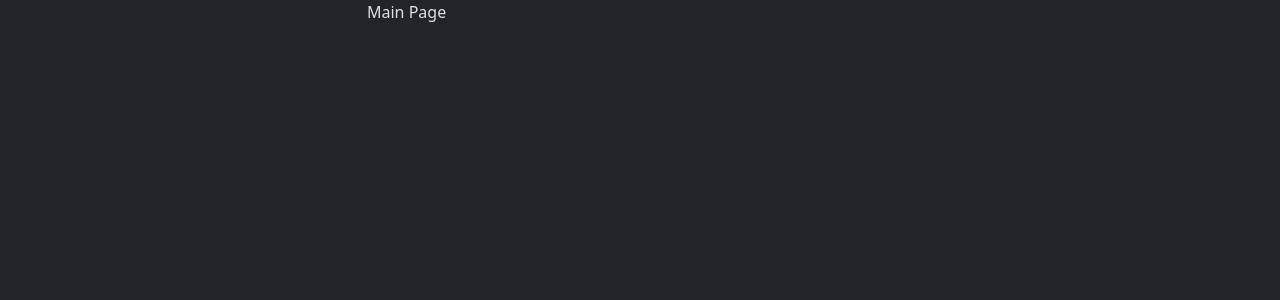
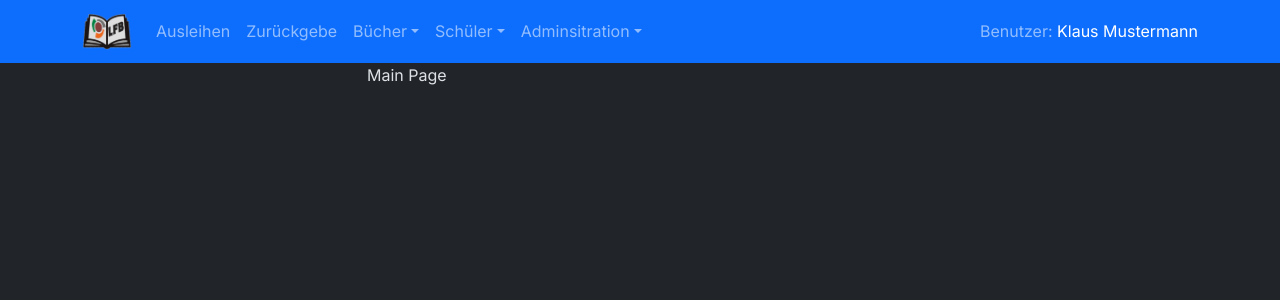
Before and after one commit to blackbyte9/lfs-next, a Next.js app: page / in a window 1280 px wide. Shown: the top 300 px of the page. Built offline with nearby package versions, Linux system fonts and the light colour scheme.

Commit message:
Font and first Nav

```diff
--- a/src/app/layout.tsx
+++ b/src/app/layout.tsx
@@ -1,6 +1,7 @@
 import type { Metadata } from "next";
 import 'bootstrap/dist/css/bootstrap.min.css';
 import "./globals.css";
+import { inter } from '@/ui/fonts';
 
 export const metadata: Metadata = {
   title: "LFS Vöhringen",
@@ -14,7 +15,7 @@ export default function RootLayout({
 }>) {
   return (
     <html lang="de" data-bs-theme="dark">
-      <body>
+      <body className={`${inter.className} antialiased`}>
         {children}
       </body>
     </html>
--- a/src/app/page.tsx
+++ b/src/app/page.tsx
@@ -1,17 +1,22 @@
 import Container from 'react-bootstrap/Container';
 import Row from 'react-bootstrap/Row';
 import Col from 'react-bootstrap/Col';
+import Image from 'react-bootstrap/Image';
+import NavLinks from '@/ui/nav';
 
 export default function Home() {
   return (
+    <>
+    <NavLinks />
     <main>
       <Container>
         <Row>
-          <Col>&nbsp;</Col>
+          <Col></Col>
           <Col xs={6}>Main Page</Col>
           <Col>&nbsp;</Col>
         </Row>
       </Container>
     </main>
+    </>
   );
 }
--- /dev/null
+++ b/src/ui/fonts.ts
@@ -0,0 +1,3 @@
+import { Inter } from 'next/font/google';
+
+export const inter = Inter({ subsets: ['latin'] });
--- /dev/null
+++ b/src/ui/nav.tsx
@@ -0,0 +1,50 @@
+"use client";
+
+import { useEffect } from 'react';
+import Container from 'react-bootstrap/Container';
+import Nav from 'react-bootstrap/Nav';
+import Navbar from 'react-bootstrap/Navbar';
+import Image from 'react-bootstrap/Image';
+import NavDropdown from 'react-bootstrap/esm/NavDropdown';
+
+export default function NavLinks() {
+    useEffect(() => {
+        typeof document !== undefined ? require('bootstrap/dist/js/bootstrap') : null
+    }, [])
+
+    return(
+        <Navbar collapseOnSelect expand="lg" bg="primary" data-bs-theme="dark">
+            <Container>
+                <Navbar.Brand href="#home"><Image src="logo.png" width="50" height="50" fluid /></Navbar.Brand>
+                <Navbar.Toggle aria-controls="responsive-navbar-nav" />
+                <Navbar.Collapse id="responsive-navbar-nav">
+                    <Nav className="me-auto" >
+                    <Nav.Link href="#home">Ausleihen</Nav.Link>
+                    <Nav.Link href="#home">Zurückgebe</Nav.Link>
+                    <NavDropdown title="Bücher" id="collapsible-nav-dropdown">
+                        <NavDropdown.Item href="#action/3.1">Büchertypen</NavDropdown.Item>
+                        <NavDropdown.Item href="#action/3.2">Bücherliste</NavDropdown.Item>
+                    </NavDropdown>
+                    <NavDropdown title="Schüler" id="collapsible-nav-dropdown">
+                        <NavDropdown.Item href="#action/3.1">Schülerliste</NavDropdown.Item>
+                        <NavDropdown.Item href="#action/3.2">Ausleihen</NavDropdown.Item>
+                        <NavDropdown.Divider />
+                        <NavDropdown.Item href="#action/3.2">Schülerliste importieren</NavDropdown.Item>
+                    </NavDropdown>
+                    <NavDropdown title="Adminsitration" id="collapsible-nav-dropdown">
+                        <NavDropdown.Item href="#action/3.1">Helferzugang</NavDropdown.Item>
+                        <NavDropdown.Divider />
+                        <NavDropdown.Item href="#action/3.1">Import</NavDropdown.Item>
+                        <NavDropdown.Item href="#action/3.1">Export</NavDropdown.Item>
+                    </NavDropdown>
+                    </Nav>
+                </Navbar.Collapse>
+                <Nav className="justify-content-end">
+                    <Navbar.Text>
+                        Benutzer: <a href="#login">Klaus Mustermann</a>
+                    </Navbar.Text>
+                </Nav>
+            </Container>
+        </Navbar>
+    );
+}
```
Also changed, not shown: src/app/admin/layout.tsx (added, +8 -0 lines), src/app/lfb/layout.tsx (added, +8 -0 lines), public/logo.png (added).
